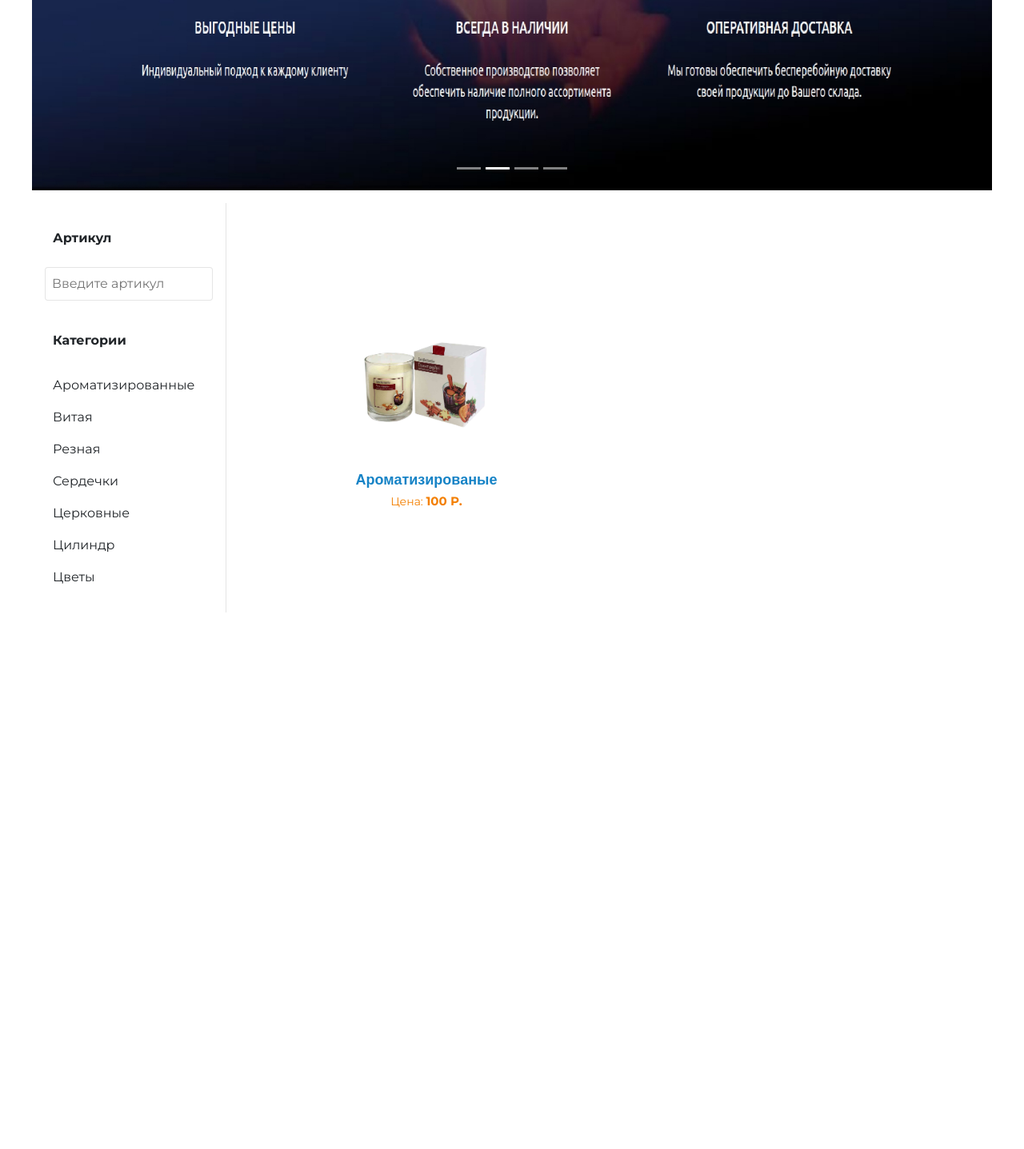
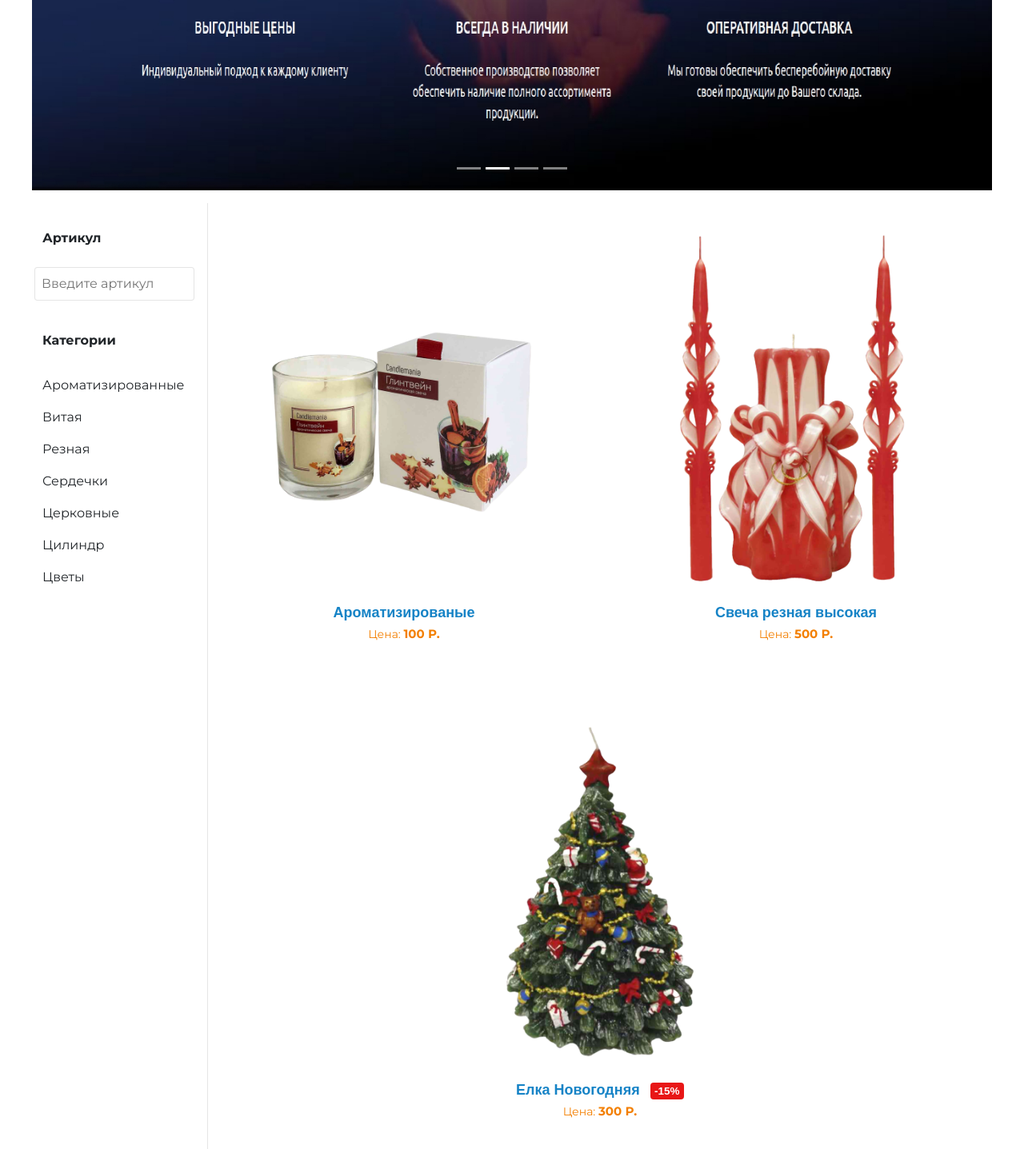
Before and after one commit to MedoffSergey/Svechi-Store, a Vue app: page / in a window 1280 px wide. Shown: the part 435-1872 px from the top of the page at 80% size. Before the commit the page ends 1241 px from the top, so only its background shows below. Built offline with nearby package versions, Linux system fonts and the light colour scheme; data requests are answered from the project's data file.

Commit message:
filter по артиклу готов

```diff
--- a/src/components/catalog/v-catalog.vue
+++ b/src/components/catalog/v-catalog.vue
@@ -10,9 +10,8 @@
             :options="categories"
             @selected="sortByCategories"
             :isExpanded="IS_DESKTOP"
-            v-model="model"
+            v-model="article"
           />
-          {{model}}
         </div>
 
         <div class="v-catalog__list">
@@ -58,7 +57,7 @@
         ],
 
         sortedProducts: [],
-        model: ''
+        article: ''
       }
     },
 
@@ -69,7 +68,11 @@
         'IS_DESKTOP'
       ]),
       filterProducts() {
-        if (this.sortedProducts.length) {
+        if(this.article){
+          this.sortByArticle(this.article)
+          return this.sortedProducts
+        }
+        else if (this.sortedProducts.length) {
           return this.sortedProducts
         }
         else {
@@ -92,6 +95,17 @@
           }
         })
       },
+      sortByArticle(art){
+        this.sortedProducts = [];
+
+        let vm = this;
+        this.PRODUCTS.map(function (item){
+          if (item.article === art) {
+
+            vm.sortedProducts.push(item);
+          }
+        })
+      }
 
     },
     mounted() {
@@ -110,6 +124,7 @@
   .position{
     display:flex;
     margin-top: $margin*2;
+    box-sizing: border-box;
     @media (max-width: $breakpoint_sm) {
       display: block;
     }
--- a/src/components/selected/v-selected.vue
+++ b/src/components/selected/v-selected.vue
@@ -14,8 +14,6 @@
                     :value="value"
                     @input="input"
                     placeholder="Введите артикул" />
-
-
                 </div>
               </div>
 
@@ -73,7 +71,6 @@ export default {
     },
     input(e) {
       let value = e.target.value;
-      console.log(value)
       this.$emit('input', value)
     }
   }
@@ -125,6 +122,7 @@ export default {
 
 input {
   border: $border;
+  max-width: 200px;
   border-radius: $radius;
   padding: $padding;
   &:focus{
--- a/src/db.json
+++ b/src/db.json
@@ -5,7 +5,7 @@
       "image": "1.png",
       "name": "Ароматизированые",
       "price": 100,
-      "article": "T1",
+      "article": "1",
       "category": "Ароматизированные"
     },
     {
@@ -13,7 +13,7 @@
       "image": "2.png",
       "name": "Столб",
       "price": 150,
-      "article": "T2",
+      "article": "2",
       "discount": "-15%",
       "category": "Цилиндр"
 
@@ -23,7 +23,7 @@
       "image": "3.png",
       "name": "Капучино",
       "price": 200,
-      "article": "T3",
+      "article": "3",
       "discount": "-25%",
       "category": "Цилиндр"
 
@@ -33,7 +33,7 @@
       "image": "4.png",
       "name": "Ежик",
       "price": 300,
-      "article": "T4",
+      "article": "4",
       "category": "Резная"
 
 
@@ -43,7 +43,7 @@
       "image": "5.png",
       "name": "Инь Янь",
       "price": 500,
-      "article": "T5",
+      "article": "5",
       "discount": "-15%",
       "category": "Резная"
 
@@ -53,7 +53,7 @@
       "image": "6.png",
       "name": "Панда",
       "price": 700,
-      "article": "T6",
+      "article": "6",
       "category": "Резная"
 
 
@@ -63,7 +63,7 @@
       "image": "7.png",
       "name": "Цилиндр",
       "price": 300,
-      "article": "T7",
+      "article": "7",
       "discount": "-15%",
       "category": "Цилиндр"
 
@@ -73,17 +73,15 @@
       "image": "8.png",
       "name": "Свеча резная высокая",
       "price": 500,
-      "article": "T8",
+      "article": "8",
       "category": "Резная"
-
-
     },
     {
       "id": 9,
       "image": "9.png",
       "name": "Свеча резная средняя",
       "price": 300,
-      "article": "T9",
+      "article": "9",
       "discount": "-15%",
       "category": "Резная"
 
@@ -93,7 +91,7 @@
       "image": "10.png",
       "name": "Сердечко",
       "price": 500,
-      "article": "T10",
+      "article": "10",
       "category": "Сердечки"
 
 
@@ -103,7 +101,7 @@
       "image": "11.png",
       "name": "Елка Новогодняя",
       "price": 300,
-      "article": "T11",
+      "article": "11",
       "discount": "-15%",
       "category": "Резная"
 
@@ -113,10 +111,27 @@
       "image": "12.png",
       "name": "Снегири",
       "price": 500,
-      "article": "T12",
+      "article": "12",
       "discount": "-15%",
       "category": "Витая"
 
+    },
+    {
+      "id": 13,
+      "image": "8.png",
+      "name": "Свеча резная высокая",
+      "price": 500,
+      "article": "13",
+      "category": "Ароматизированные"
+    },
+    {
+      "id": 14,
+      "image": "11.png",
+      "name": "Елка Новогодняя",
+      "price": 300,
+      "article": "14",
+      "discount": "-15%",
+      "category": "Ароматизированные"
     }
   ]
 }
```
